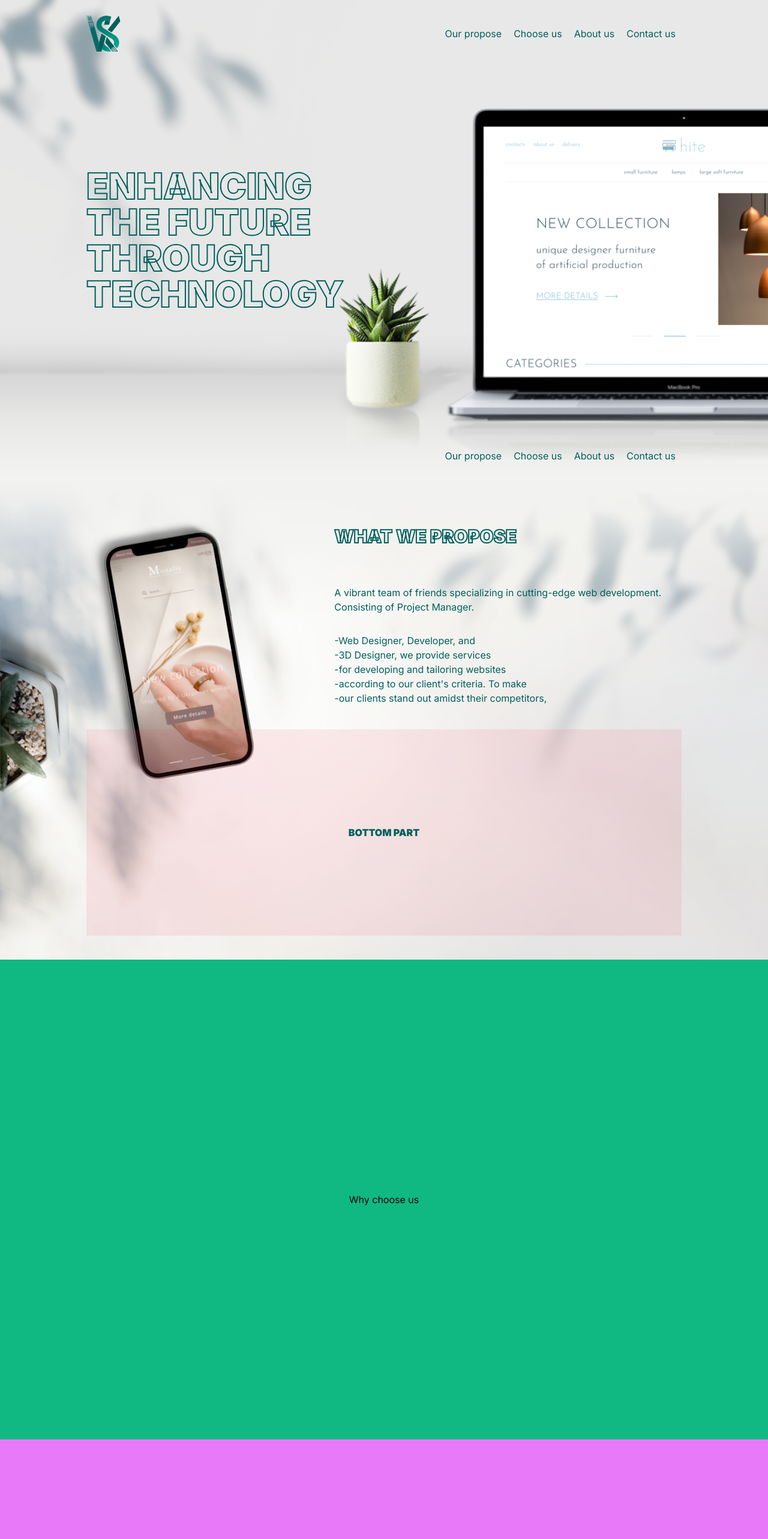
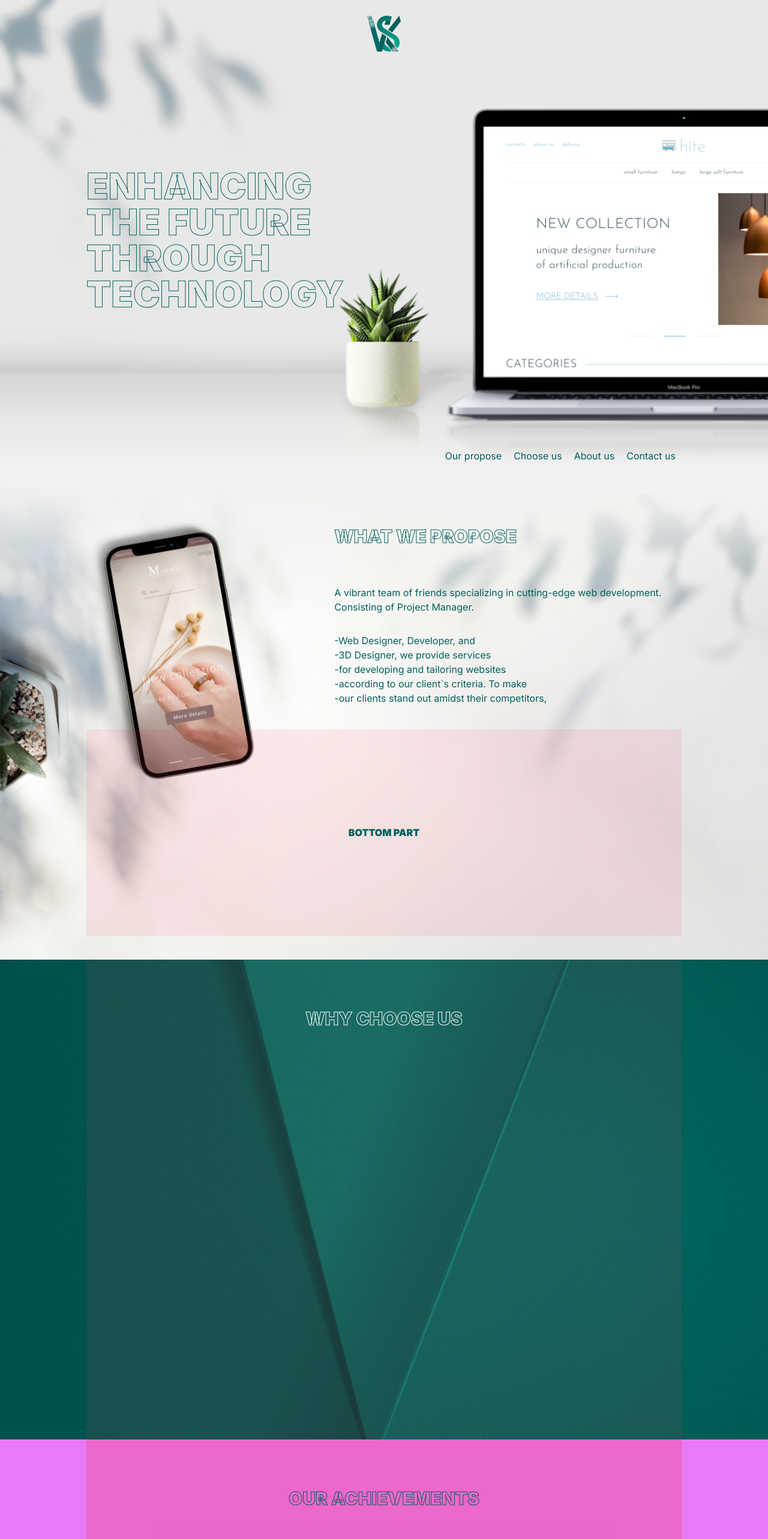
Before and after one commit to VitalyLazarenko/vks-organisation, a Next.js app: page / in a window 1280 px wide. Shown: the top 2566 px of the page at 60% size. Built offline with nearby package versions, Linux system fonts and the light colour scheme.

Commit message:
VKS: Create logic of hidden header. Create base Layout for other pages

```diff
--- a/src/app/globals.css
+++ b/src/app/globals.css
@@ -45,12 +45,16 @@ body {
 
 .strokeText {
   color: transparent; /* We make the text transparent */
-  -webkit-text-stroke: 2px #00605D; /* Text stroke for Chrome and Safari */
+  -webkit-text-stroke: 1px #00605D; /* Text stroke for Chrome and Safari */
   /*text-stroke: 2px #000; !* Text stroke for other browsers *!*/
 }
 
 .strokeTextWhite {
   color: transparent; /* We make the text transparent */
-  -webkit-text-stroke: 2px #FFF; /* Text stroke for Chrome and Safari */
+  -webkit-text-stroke: 1px #FFF; /* Text stroke for Chrome and Safari */
   /*text-stroke: 2px #000; !* Text stroke for other browsers *!*/
 }
+
+.transitionClass {
+  transition: all .45s ease;
+}
--- a/src/app/page.tsx
+++ b/src/app/page.tsx
@@ -1,3 +1,5 @@
+"use client"
+import {useEffect, useRef, useState} from "react";
 import {FullWidthContainer} from "../components/fullScreenContainer";
 import {HeaderComponent} from "../components/headerComponent";
 import {ProposeLayout} from "../layouts/propose.layout";
@@ -8,27 +10,61 @@ import {AboutLayout} from "../layouts/about.layout";
 import {ContactLayout} from "../layouts/contact.layout";
 
 export default function Home() {
+  const mainScreenRef = useRef(null);
+  const [isShowHeader, setIsShowHeader] = useState<boolean>(false)
+
+  useEffect(() => {
+    const observer = new IntersectionObserver((entries) => {
+        entries.forEach((entry) => {
+          if (entry.isIntersecting) {
+            // Element is now visible on the screen
+            setIsShowHeader(true)
+          } else {
+            // Element is no longer visible on the screen
+            setIsShowHeader(false)
+          }
+        });
+      },
+      {
+        root: null, // Set the root element (default is viewport)
+        rootMargin: '0px', // Adjust the root margin as needed
+        threshold: 0.5, // Specify the intersection threshold (e.g., 0.5 for 50% visibility)
+      });
+
+    if (mainScreenRef.current) {
+      observer.observe(mainScreenRef.current);
+      setIsShowHeader(false)
+    }
+
+    // Cleanup the observer when the component unmounts
+    return () => {
+      if (mainScreenRef.current) {
+        observer.unobserve(mainScreenRef.current);
+      }
+    };
+  }, []);
+
   return (
     <main>
-      <HeaderComponent/>
-      <FullWidthContainer id={"main"}>
+      <HeaderComponent isShowFullHeader={isShowHeader}/>
+      <div id={"main"} ref={mainScreenRef}>
         <MainLayout/>
-      </FullWidthContainer>
-      <FullWidthContainer id={"propose"}>
+      </div>
+      <div id={"propose"}>
         <ProposeLayout/>
-      </FullWidthContainer>
-      <FullWidthContainer id={"choose"}>
+      </div>
+      <div id={"choose"}>
         <ChooseLayout/>
-      </FullWidthContainer>
-      <FullWidthContainer id={"achievements"}>
+      </div>
+      <div id={"achievements"}>
         <AchievementsLayout/>
-      </FullWidthContainer>
-      <FullWidthContainer id={"about"}>
+      </div>
+      <div id={"about"}>
         <AboutLayout/>
-      </FullWidthContainer>
-      <FullWidthContainer id={"contact"}>
+      </div>
+      <div id={"contact"}>
         <ContactLayout/>
-      </FullWidthContainer>
+      </div>
     </main>
   )
 }
--- a/src/components/fullScreenContainer.tsx
+++ b/src/components/fullScreenContainer.tsx
@@ -1,14 +1,12 @@
 import {FC, ReactNode} from "react";
 
 interface IProps {
-  id: string
   children: ReactNode,
 }
 
-export const FullWidthContainer: FC<IProps> = ({children, id= ""}) => {
+export const FullWidthContainer: FC<IProps> = ({children}) => {
   return (
       <div
-        id={id}
         className="h-screen w-full"
       >
         {children}
--- a/src/components/headerComponent.tsx
+++ b/src/components/headerComponent.tsx
@@ -1,14 +1,39 @@
 'use client';
-import {FC} from "react";
+import {FC, MutableRefObject, useEffect, useRef} from "react";
 import {scrollToAnchor} from "../helpers/scroll.helpers";
 
-export const HeaderComponent: FC = () => {
+interface IHeaderProps {
+  isShowFullHeader: boolean
+}
+
+export const HeaderComponent: FC<IHeaderProps> = ({isShowFullHeader}) => {
+  const logoRef: MutableRefObject<HTMLImageElement | null> = useRef(null)
+  const navigatorRef: MutableRefObject<HTMLDivElement | null> = useRef(null)
+
+  useEffect(() => {
+    if (navigatorRef && navigatorRef.current && logoRef && logoRef.current) {
+      if (isShowFullHeader) {
+        logoRef.current.classList.remove('xl:left-36');
+        logoRef.current.classList.remove('2xl:left-44');
+        logoRef.current.classList.add('left-1/2');
+        logoRef.current.classList.add('-translate-x-1/2');
+        navigatorRef.current.classList.remove('opacity-100');
+        navigatorRef.current.classList.add('opacity-0');
+      } else {
+        logoRef.current.classList.remove('left-1/2');
+        logoRef.current.classList.remove('-translate-x-1/2');
+        logoRef.current.classList.add('xl:left-36');
+        logoRef.current.classList.add('2xl:left-44');
+        navigatorRef.current.classList.remove('opacity-0');
+        navigatorRef.current.classList.add('opacity-100');
+      }
+    }
+  }, [isShowFullHeader, logoRef, navigatorRef])
+
   return (
     <div className={"w-full h-28 xl:px-36 2xl:px-44 fixed flex justify-end items-center"}>
-      <div className={"w-1/2 flex justify-start items-center"}>
-        <img src="/assets/Logo_VKS.svg" alt=""/>
-      </div>
-      <div className={"flex justify-end items-center w-1/2 opacity-100"}>
+      <img ref={logoRef} className={"absolute top-1/2 left-1/2 -translate-x-1/2 -translate-y-1/2 transitionClass"} src="/assets/Logo_VKS.svg" alt=""/>
+      <div ref={navigatorRef} className={"flex justify-end items-center w-1/2 opacity-0 transitionClass"}>
         <div
           className={"cursor-pointer font-normal xl:text-base 2xl:text-xl text-main_dark mx-2.5"}
           onClick={() => scrollToAnchor('#propose')}
--- a/src/layouts/about.layout.tsx
+++ b/src/layouts/about.layout.tsx
@@ -1,7 +1,13 @@
+import {FullWidthContainer} from "../components/fullScreenContainer";
+
 export const AboutLayout = () => {
-  return(
-    <div className={"h-screen min-w-screen bg-green-400 flex justify-center items-center"}>
-      <div>About Us</div>
-    </div>
+  return (
+    <FullWidthContainer>
+      <div className={"h-screen w-full bg-img_about bg-cover bg-top xl:px-36 2xl:px-44 flex justify-center items-center"}>
+        <div className={"w-full h-full bg-rose-500/10 flex justify-center items-start"}>
+          <h2 className={"mt-20 font-black uppercase xl:text-3xl 2xl:text-4xl strokeTextWhite"}>About Us</h2>
+        </div>
+      </div>
+    </FullWidthContainer>
   )
 }
--- a/src/layouts/achievements.layout.tsx
+++ b/src/layouts/achievements.layout.tsx
@@ -1,7 +1,13 @@
+import {FullWidthContainer} from "../components/fullScreenContainer";
+
 export const AchievementsLayout = () => {
-  return(
-    <div className={"h-screen min-w-screen bg-fuchsia-400 flex justify-center items-center"}>
-      <div>Our Achievements</div>
-    </div>
+  return (
+    <FullWidthContainer>
+      <div className={"h-screen w-full bg-fuchsia-400 bg-cover bg-top xl:px-36 2xl:px-44 flex justify-center items-center"}>
+        <div className={"w-full h-full bg-rose-500/30 flex justify-center items-start"}>
+          <h2 className={"mt-20 font-black uppercase xl:text-3xl 2xl:text-4xl strokeText"}>Our Achievements</h2>
+        </div>
+      </div>
+    </FullWidthContainer>
   )
 }
--- a/src/layouts/choose.layout.tsx
+++ b/src/layouts/choose.layout.tsx
@@ -1,7 +1,13 @@
+import {FullWidthContainer} from "../components/fullScreenContainer";
+
 export const ChooseLayout = () => {
-  return(
-    <div className={"h-screen min-w-screen bg-emerald-500 flex justify-center items-center"}>
-      <div>Why choose us</div>
-    </div>
+  return (
+    <FullWidthContainer>
+      <div className={"h-screen w-full bg-img_choose bg-cover bg-top xl:px-36 2xl:px-44 flex justify-center items-center"}>
+        <div className={"w-full h-full bg-rose-500/10 flex justify-center items-start"}>
+          <h2 className={"mt-20 font-black uppercase xl:text-3xl 2xl:text-4xl strokeTextWhite"}>Why choose us</h2>
+        </div>
+      </div>
+    </FullWidthContainer>
   )
 }
--- a/src/layouts/contact.layout.tsx
+++ b/src/layouts/contact.layout.tsx
@@ -1,7 +1,11 @@
+import {FullWidthContainer} from "../components/fullScreenContainer";
+
 export const ContactLayout = () => {
-  return(
-    <div className={"h-screen min-w-screen bg-rose-500 flex justify-center items-center"}>
-      <div>Contact Us</div>
-    </div>
+  return (
+    <FullWidthContainer>
+      <div className={"h-screen min-w-screen bg-rose-500 flex justify-center items-center"}>
+        <h2 className={"mt-20 font-black uppercase xl:text-3xl 2xl:text-4xl strokeText"}>Contact us</h2>
+      </div>
+    </FullWidthContainer>
   )
 }
--- a/src/layouts/main.layout.tsx
+++ b/src/layouts/main.layout.tsx
@@ -1,9 +1,13 @@
 'use client';
 import {scrollToAnchor} from "../helpers/scroll.helpers";
+import React from "react";
+import {FullWidthContainer} from "../components/fullScreenContainer";
 
 export const MainLayout = () => {
   return (
-    <div className={"h-screen w-full bg-bg_main bg-cover bg-center xl:px-36 2xl:px-44 flex justify-center items-center"}>
+    <FullWidthContainer>
+      <div
+        className={"h-screen w-full bg-img_main bg-cover bg-center xl:px-36 2xl:px-44 flex justify-center items-center"}>
         <div className="h-full w-full flex">
           <div className="w-1/2 h-full flex justify-center items-center">
             <h1 className={"font-black uppercase text-6xl strokeText"}>
@@ -40,5 +44,6 @@ export const MainLayout = () => {
           </div>
         </div>
       </div>
+    </FullWidthContainer>
   )
 }
--- a/src/layouts/propose.layout.tsx
+++ b/src/layouts/propose.layout.tsx
@@ -1,6 +1,9 @@
+import {FullWidthContainer} from "../components/fullScreenContainer";
+
 export const ProposeLayout = () => {
   return (
-    <div className={"h-screen w-full bg-bg_propose bg-cover bg-top xl:px-36 2xl:px-44 flex justify-center items-center"}>
+    <FullWidthContainer>
+      <div className={"h-screen w-full bg-img_propose bg-cover bg-top xl:px-36 2xl:px-44 flex justify-center items-center"}>
         <div className={"w-full h-screen xl:pb-10 xl:pt-16 2xl:pt-20 2xl:pb-12 flex flex-col"}>
           <div className={"flex justify-end mt-3"}>
             <div className={"w-7/12 flex flex-col justify-start items-start"}>
@@ -12,10 +15,14 @@ export const ProposeLayout = () => {
 
               <div>
                 <p className={"xl:text-lx 2xl:text-2xl text-main_dark font-normal"}>-Web Designer, Developer, and</p>
-              <p className={"xl:text-lx 2xl:text-2xl text-main_dark font-normal"}>-3D Designer, we provide services</p>
-              <p className={"xl:text-lx 2xl:text-2xl text-main_dark font-normal"}>-for developing and tailoring websites</p>
-              <p className={"xl:text-lx 2xl:text-2xl text-main_dark font-normal"}>-according to our client's criteria. To make</p>
-              <p className={"xl:text-lx 2xl:text-2xl text-main_dark font-normal"}>-our clients stand out amidst their competitors,</p>
+                <p className={"xl:text-lx 2xl:text-2xl text-main_dark font-normal"}>-3D Designer, we provide
+                  services</p>
+                <p className={"xl:text-lx 2xl:text-2xl text-main_dark font-normal"}>-for developing and tailoring
+                  websites</p>
+                <p className={"xl:text-lx 2xl:text-2xl text-main_dark font-normal"}>-according to our client`s criteria.
+                  To make</p>
+                <p className={"xl:text-lx 2xl:text-2xl text-main_dark font-normal"}>-our clients stand out amidst their
+                  competitors,</p>
               </div>
             </div>
           </div>
@@ -26,5 +33,6 @@ export const ProposeLayout = () => {
           </div>
         </div>
       </div>
+    </FullWidthContainer>
   )
 }
--- a/tailwind.config.ts
+++ b/tailwind.config.ts
@@ -12,8 +12,10 @@ const config: Config = {
       backgroundImage: {
         'gradient-radial': 'radial-gradient(var(--tw-gradient-stops))',
         'gradient-conic': 'conic-gradient(from 180deg at 50% 50%, var(--tw-gradient-stops))',
-        'bg_main': 'url("/assets/backgrounds/BG_Main Screen.png")',
-        'bg_propose': 'url("/assets/backgrounds/BG_Propose.png")'
+        'img_main': 'url("/assets/backgrounds/BG_Main Screen.png")',
+        'img_propose': 'url("/assets/backgrounds/BG_Propose.png")',
+        'img_choose': 'url("/assets/backgrounds/BG_Choose.jpg")',
+        'img_about': 'url("/assets/backgrounds/BG_About.jpg")',
       },
       colors: {
         white: '#FFF',
```
Also changed, not shown: public/assets/backgrounds/BG_About.jpg (added), public/assets/backgrounds/BG_Choose.jpg (added). Lines whose indentation alone changed are shown as unchanged.
